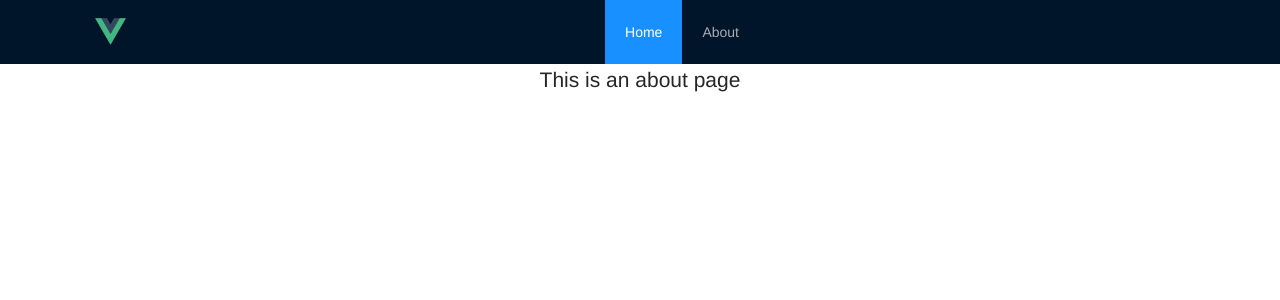
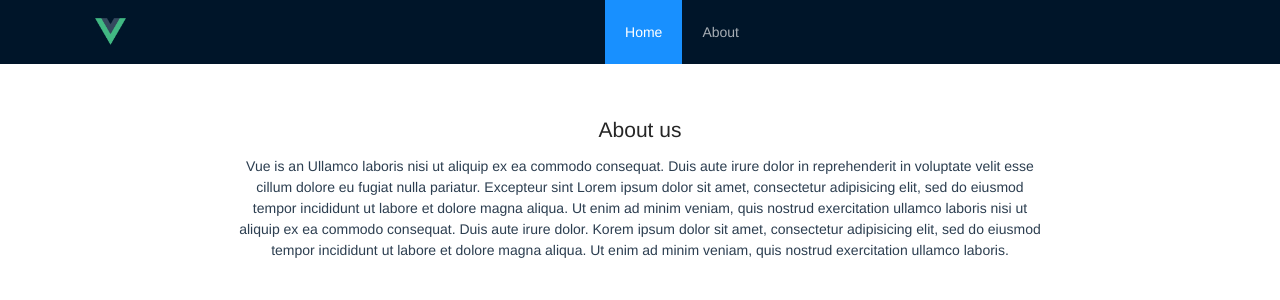
Before and after one commit to Owais897/ecommerce-vue, a Vue app: page /about in a window 1280 px wide. Shown: the top 300 px of the page. Built offline with nearby package versions, Linux system fonts and the light colour scheme.

Commit message:
removed banner background color and added about us dummy text

```diff
--- a/src/components/Banner.vue
+++ b/src/components/Banner.vue
@@ -54,7 +54,6 @@ export default {
 .ant-carousel >>> .slick-slide {
   text-align: center;
   height: 500px;
-  background: #364d79;
   overflow: hidden;
 }
 .ant-carousel >>> .slick-slide h3 {
--- a/src/views/About.vue
+++ b/src/views/About.vue
@@ -1,5 +1,23 @@
 <template>
   <div class="about">
-    <h1>This is an about page</h1>
+    <a-space direction="vertical" size="large" style="padding: 50px 30px">
+      <a-row type="flex" justify="center">
+        <a-col :span="16">
+          <h2>About us</h2>
+          <p>
+            Vue is an Ullamco laboris nisi ut aliquip ex ea commodo consequat.
+            Duis aute irure dolor in reprehenderit in voluptate velit esse
+            cillum dolore eu fugiat nulla pariatur. Excepteur sint Lorem ipsum
+            dolor sit amet, consectetur adipisicing elit, sed do eiusmod tempor
+            incididunt ut labore et dolore magna aliqua. Ut enim ad minim
+            veniam, quis nostrud exercitation ullamco laboris nisi ut aliquip ex
+            ea commodo consequat. Duis aute irure dolor. Korem ipsum dolor sit
+            amet, consectetur adipisicing elit, sed do eiusmod tempor incididunt
+            ut labore et dolore magna aliqua. Ut enim ad minim veniam, quis
+            nostrud exercitation ullamco laboris.
+          </p>
+        </a-col>
+      </a-row>
+    </a-space>
   </div>
 </template>
```
